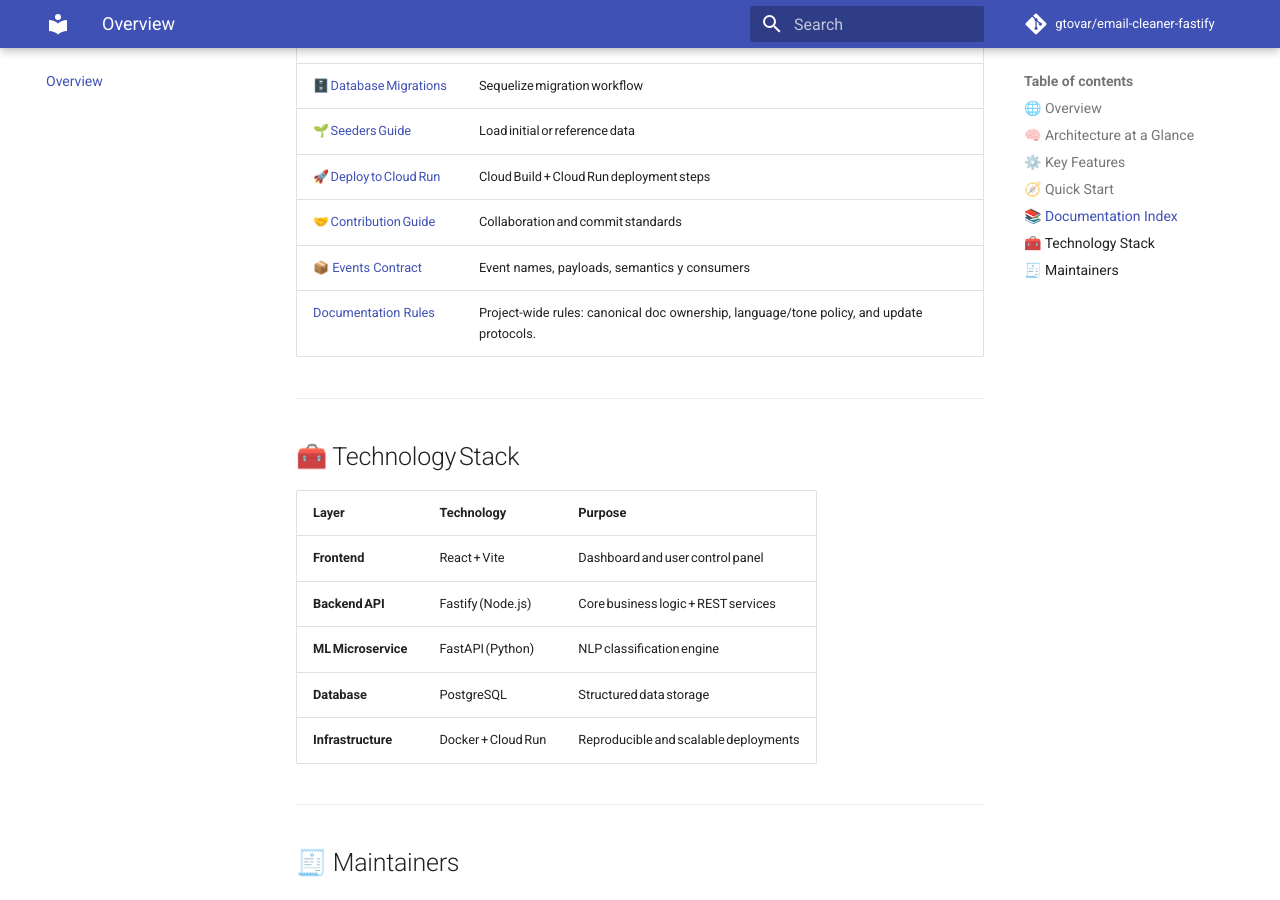
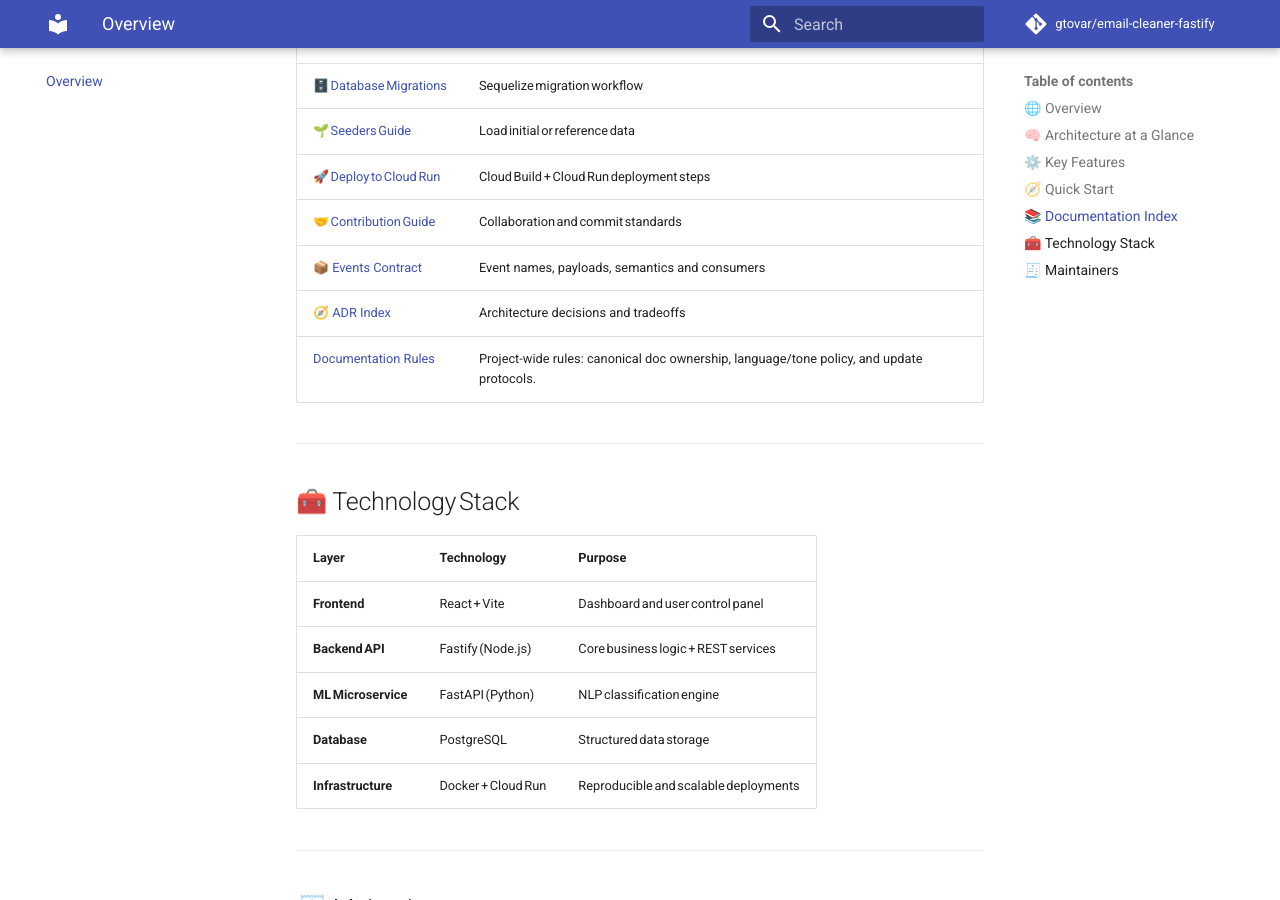
Before and after one commit to gtovar/email-cleaner-fastify, an MkDocs documentation site: the page built from docs/index.md, in a window 1280 px wide and 900 px high, scrolled down 2820 px. Built offline with MkDocs 1.6.1 and Material for MkDocs 9.7.7, drawn with Linux system fonts in a browser that asks for light colours; comment, search, counter and statistics services are not loaded.

Commit message:
feat(events): add suggestions publish threshold
- publish domain.suggestions.generated only when totalSuggestions >= 10
- document the threshold in events contract and API reference
- add ADR 004 for the decision

```diff
--- a/docs/index.md
+++ b/docs/index.md
@@ -100,7 +100,8 @@
 | [🌱 Seeders Guide](./seeders.guia.md) | Load initial or reference data |
 | [🚀 Deploy to Cloud Run](./despliegue-cloudrun.md) | Cloud Build + Cloud Run deployment steps |
 | [🤝 Contribution Guide](https://github.com/gtovar/email-cleaner-fastify/blob/main/CONTRIBUTION.md) | Collaboration and commit standards |
-| [📦 Events Contract](./events_contract.md) | Event names, payloads, semantics y consumers |
+| [📦 Events Contract](./events_contract.md) | Event names, payloads, semantics and consumers |
+| [🧭 ADR Index](./adr) | Architecture decisions and tradeoffs |
 | [Documentation Rules](./documentation_rules.md) | Project-wide rules: canonical doc ownership, language/tone policy, and update protocols. |
 
 
```
Also changed, not shown: docs/API_REFERENCE.md (+1 -0 lines), docs/adr/004-suggestions-event-threshold.md (added, +18 -0 lines), docs/events_contract.md (+1 -1 lines), 1 other file.
